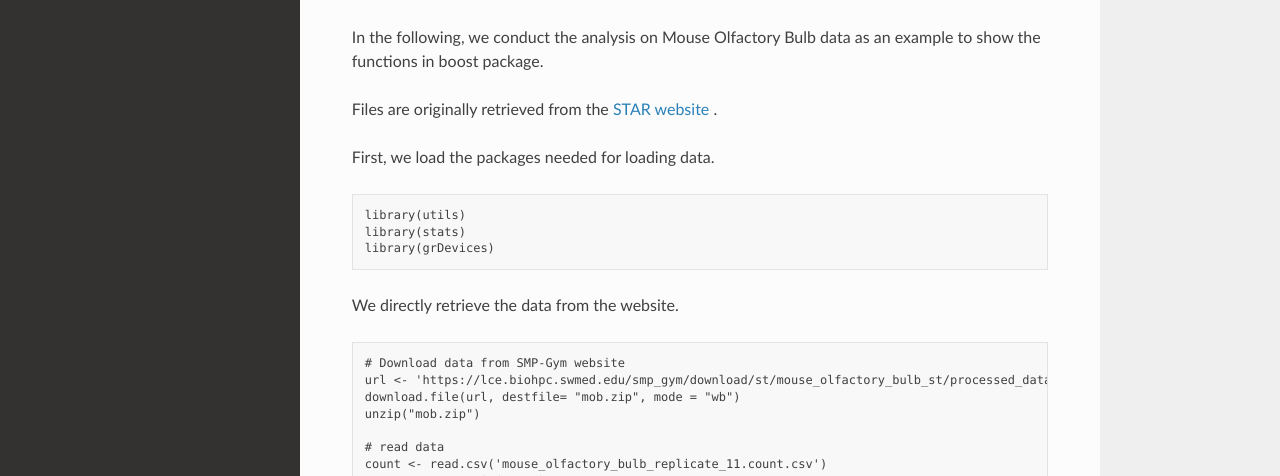
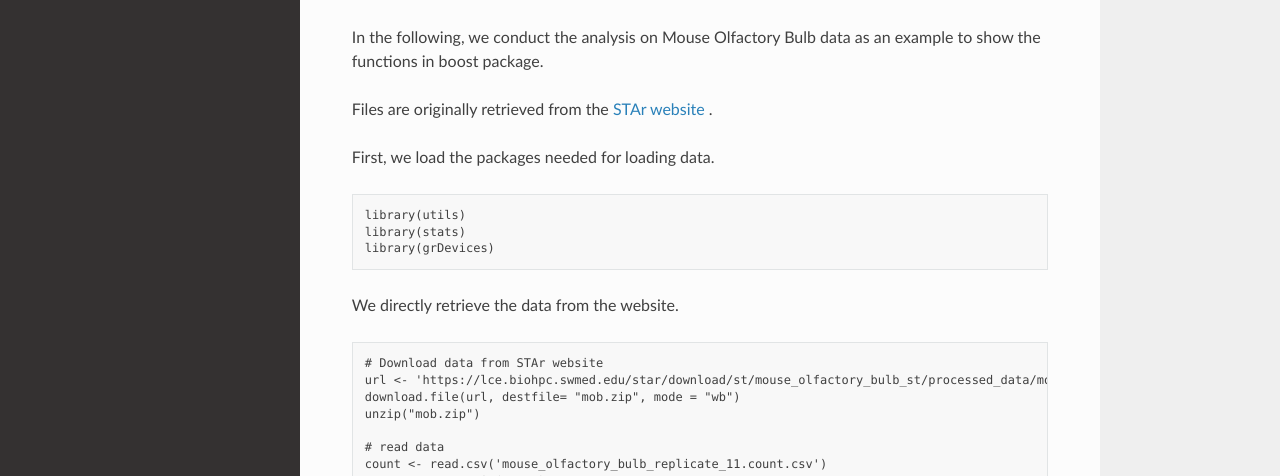
Before and after one commit to estfernan/boost, a Sphinx documentation site: the page built from docs/loaddata.rst, in a window 1280 px wide and 1400 px high. Shown: the part 350-826 px from the top of the window. Built offline with Sphinx 7.4.7 and the Read the Docs theme 2.0.0, drawn with Linux system fonts in a browser that asks for light colours; some of the changed text lies outside the part shown.

Commit message:
Update loaddata.rst
change website link

```diff
--- a/docs/loaddata.rst
+++ b/docs/loaddata.rst
@@ -10,7 +10,7 @@
 
 In the following, we conduct the analysis on Mouse Olfactory Bulb data as an example to show the functions in boost package.
 
-Files are originally retrieved from the `STAR website <https://lce.biohpc.swmed.edu/smp_gym/explorer.php>`_ .
+Files are originally retrieved from the `STAr website <https://lce.biohpc.swmed.edu/star/>`_ .
 
 First, we load the packages needed for loading data.
 ::
@@ -20,8 +20,8 @@
 
 We directly retrieve the data from the website.
 ::
-        # Download data from SMP-Gym website
-        url <- 'https://lce.biohpc.swmed.edu/smp_gym/download/st/mouse_olfactory_bulb_st/processed_data/mouse_olfactory_bulb_replicate_11.zip'
+        # Download data from STAr website
+        url <- 'https://lce.biohpc.swmed.edu/star/download/st/mouse_olfactory_bulb_st/processed_data/mouse_olfactory_bulb_replicate_11.zip'
         download.file(url, destfile= "mob.zip", mode = "wb")
         unzip("mob.zip")
 
```
